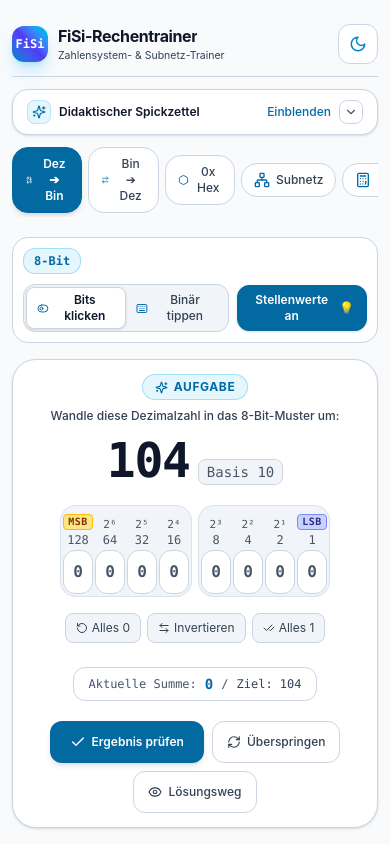
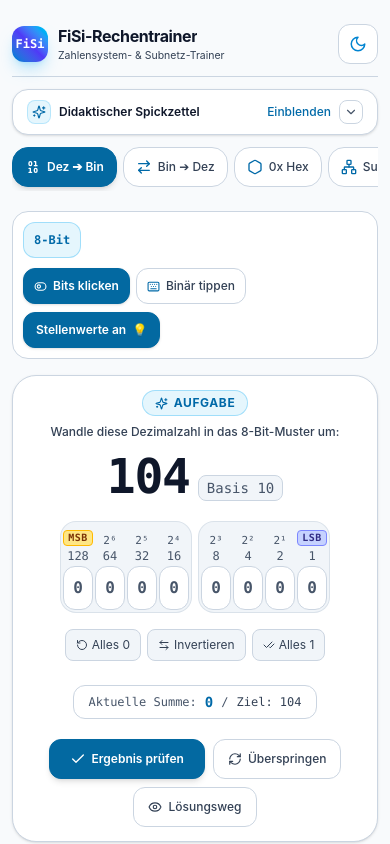
Before and after one commit to osnahub/fisi-rechentrainer, a Next.js app: page / in a window 390 px wide. Shown: the top 844 px of the page. Built offline with nearby package versions, Linux system fonts and the light colour scheme.

Commit message:
fix(ui): unify button heights and prevent multi-line wrapping in mobile view

```diff
--- a/src/app/page.tsx
+++ b/src/app/page.tsx
@@ -97,7 +97,7 @@ function TrainerContent() {
       <ReferenceBar />
 
       {/* Hauptnavigation / Modul-Tabs */}
-      <nav className="relative mb-5 sm:mb-6" aria-label="Hauptnavigation">
+      <nav className="relative mb-5 sm:mb-6 w-full max-w-full min-w-0" aria-label="Hauptnavigation">
         <ModeTabs
           tabs={navItems}
           activeTab={activeModule}
--- a/src/components/modules/BinToDecModule.tsx
+++ b/src/components/modules/BinToDecModule.tsx
@@ -119,7 +119,7 @@ export function BinToDecModule({ rng }: BinToDecModuleProps) {
       {/* Steuerungsleiste */}
       <div className="flex flex-wrap items-center justify-between gap-2.5 p-2.5 sm:p-3 rounded-2xl bg-[var(--bg-surface)] border border-[var(--border-color)]">
         <div className="flex items-center gap-1.5">
-          <span className="text-xs px-2.5 sm:px-3 py-1.5 rounded-xl border border-sky-500/30 bg-sky-500/10 text-sky-700 dark:text-sky-300 font-mono font-semibold">
+          <span className="h-9 inline-flex items-center text-xs px-2.5 sm:px-3 rounded-xl border border-sky-500/30 bg-sky-500/10 text-sky-700 dark:text-sky-300 font-mono font-semibold">
             8-Bit (1 Byte · Bereich 0 bis 255)
           </span>
         </div>
@@ -127,7 +127,7 @@ export function BinToDecModule({ rng }: BinToDecModuleProps) {
         <button
           type="button"
           onClick={() => setShowPowersHelper((prev) => !prev)}
-          className={`text-xs px-3 py-1.5 rounded-xl border transition-all cursor-pointer font-medium flex items-center gap-1.5 focus-visible:outline-none focus-visible:ring-2 focus-visible:ring-sky-500 ${
+          className={`h-9 text-xs px-3 rounded-xl border transition-all cursor-pointer font-medium flex items-center gap-1.5 whitespace-nowrap shrink-0 focus-visible:outline-none focus-visible:ring-2 focus-visible:ring-sky-500 ${
             showPowersHelper
               ? "bg-[var(--primary-btn-bg)] text-white border-[var(--primary-btn-bg)] font-semibold shadow-sm"
               : "border-[var(--border-color)] text-[var(--text-secondary)] hover:border-[var(--border-hover)]"
--- a/src/components/modules/DecToBinModule.tsx
+++ b/src/components/modules/DecToBinModule.tsx
@@ -124,7 +124,7 @@ export function DecToBinModule({ rng }: DecToBinModuleProps) {
       {/* Steuerungsleiste: Modus-Wahl & Stellenwerte-Toggle */}
       <div className="flex flex-wrap items-center justify-between gap-2.5 p-2.5 sm:p-3 rounded-2xl bg-[var(--bg-surface)] border border-[var(--border-color)]">
         <div className="flex items-center gap-1.5 text-xs font-mono font-medium text-[var(--text-secondary)]">
-          <span className="px-2.5 py-1 rounded-xl bg-sky-500/10 border border-sky-500/30 text-sky-700 dark:text-sky-300 font-bold">
+          <span className="h-9 inline-flex items-center px-2.5 sm:px-3 rounded-xl bg-sky-500/10 border border-sky-500/30 text-sky-700 dark:text-sky-300 font-bold">
             8-Bit
           </span>
           <span className="hidden sm:inline text-[var(--text-muted)]">
@@ -132,33 +132,33 @@ export function DecToBinModule({ rng }: DecToBinModuleProps) {
           </span>
         </div>
 
-        <div className="flex items-center gap-2">
+        <div className="flex flex-wrap items-center gap-2">
           {/* Umschalter: Bits klicken vs. Freie Tastatureingabe */}
-          <div className="flex items-center rounded-xl border border-[var(--border-color)] bg-[var(--bg-card-subtle)] p-0.5" role="group" aria-label="Eingabemodus">
+          <div className="flex items-center gap-1.5" role="group" aria-label="Eingabemodus">
             <button
               type="button"
               onClick={() => setInputMethod("click")}
               aria-pressed={inputMethod === "click"}
-              className={`text-xs px-2.5 py-1 rounded-lg font-medium transition-all cursor-pointer flex items-center gap-1.5 focus-visible:outline-none focus-visible:ring-2 focus-visible:ring-sky-500 ${
+              className={`h-9 text-xs px-2.5 sm:px-3 rounded-xl font-medium transition-all cursor-pointer flex items-center gap-1.5 whitespace-nowrap shrink-0 border focus-visible:outline-none focus-visible:ring-2 focus-visible:ring-sky-500 ${
                 inputMethod === "click"
-                  ? "bg-[var(--bg-surface)] text-[var(--text-primary)] shadow-sm font-semibold border border-[var(--border-color)]"
-                  : "text-[var(--text-secondary)] hover:text-[var(--text-primary)]"
+                  ? "bg-[var(--primary-btn-bg)] text-white border-[var(--primary-btn-bg)] font-semibold shadow-sm"
+                  : "border-[var(--border-color)] bg-[var(--bg-surface)] text-[var(--text-secondary)] hover:text-[var(--text-primary)] hover:border-[var(--border-hover)]"
               }`}
             >
-              <ToggleLeft size={13} className="text-sky-700 dark:text-sky-400" />
+              <ToggleLeft size={13} className={inputMethod === "click" ? "text-white shrink-0" : "text-sky-700 dark:text-sky-400 shrink-0"} />
               <span>Bits klicken</span>
             </button>
             <button
               type="button"
               onClick={() => setInputMethod("type")}
               aria-pressed={inputMethod === "type"}
-              className={`text-xs px-2.5 py-1 rounded-lg font-medium transition-all cursor-pointer flex items-center gap-1.5 focus-visible:outline-none focus-visible:ring-2 focus-visible:ring-sky-500 ${
+              className={`h-9 text-xs px-2.5 sm:px-3 rounded-xl font-medium transition-all cursor-pointer flex items-center gap-1.5 whitespace-nowrap shrink-0 border focus-visible:outline-none focus-visible:ring-2 focus-visible:ring-sky-500 ${
                 inputMethod === "type"
-                  ? "bg-[var(--bg-surface)] text-[var(--text-primary)] shadow-sm font-semibold border border-[var(--border-color)]"
-                  : "text-[var(--text-secondary)] hover:text-[var(--text-primary)]"
+                  ? "bg-[var(--primary-btn-bg)] text-white border-[var(--primary-btn-bg)] font-semibold shadow-sm"
+                  : "border-[var(--border-color)] bg-[var(--bg-surface)] text-[var(--text-secondary)] hover:text-[var(--text-primary)] hover:border-[var(--border-hover)]"
               }`}
             >
-              <Keyboard size={13} className="text-sky-700 dark:text-sky-400" />
+              <Keyboard size={13} className={inputMethod === "type" ? "text-white shrink-0" : "text-sky-700 dark:text-sky-400 shrink-0"} />
               <span>Binär tippen</span>
             </button>
           </div>
@@ -167,7 +167,7 @@ export function DecToBinModule({ rng }: DecToBinModuleProps) {
           <button
             type="button"
             onClick={() => setShowPowersHelper((prev) => !prev)}
-            className={`text-xs px-3 py-1.5 rounded-xl border transition-all cursor-pointer font-medium flex items-center gap-1.5 focus-visible:outline-none focus-visible:ring-2 focus-visible:ring-sky-500 ${
+            className={`h-9 text-xs px-3 rounded-xl border transition-all cursor-pointer font-medium flex items-center gap-1.5 whitespace-nowrap shrink-0 focus-visible:outline-none focus-visible:ring-2 focus-visible:ring-sky-500 ${
               showPowersHelper
                 ? "bg-[var(--primary-btn-bg)] text-white border-[var(--primary-btn-bg)] font-semibold shadow-sm"
                 : "border-[var(--border-color)] text-[var(--text-secondary)] hover:border-[var(--border-hover)]"
--- a/src/components/modules/ExplainerModule.tsx
+++ b/src/components/modules/ExplainerModule.tsx
@@ -132,7 +132,7 @@ export function ExplainerModule() {
             </div>
           </div>
 
-          <div className="flex items-center gap-1 bg-[var(--bg-input)] p-1 rounded-xl border border-[var(--border-color)]">
+          <div className="h-9 flex items-center gap-1 bg-[var(--bg-input)] p-1 rounded-xl border border-[var(--border-color)]">
             {(
               [
                 { id: "dec", label: "Dezimal (Basis 10)" },
@@ -147,7 +147,7 @@ export function ExplainerModule() {
                   if (f.id === "dec") setInputValue(String(currentDec));
                   if (f.id === "bin") setInputValue(currentBin);
                 }}
-                className={`text-xs px-3 py-1.5 rounded-lg transition-all cursor-pointer font-medium focus-visible:outline-none focus-visible:ring-2 focus-visible:ring-sky-500 ${
+                className={`h-full text-xs px-3 rounded-lg transition-all cursor-pointer font-medium whitespace-nowrap shrink-0 flex items-center justify-center focus-visible:outline-none focus-visible:ring-2 focus-visible:ring-sky-500 ${
                   format === f.id
                     ? "bg-[var(--primary-btn-bg)] text-white font-semibold shadow-sm"
                     : "text-[var(--text-secondary)] hover:text-[var(--text-primary)]"
@@ -203,7 +203,7 @@ export function ExplainerModule() {
                 key={preset}
                 type="button"
                 onClick={() => setPreset(preset)}
-                className="text-[11px] font-mono px-2.5 py-1 rounded-lg border border-[var(--border-color)] bg-[var(--bg-card-subtle)] text-[var(--text-secondary)] hover:border-sky-500 hover:text-sky-700 dark:hover:text-sky-300 transition-all cursor-pointer font-medium focus-visible:outline-none focus-visible:ring-2 focus-visible:ring-sky-500"
+                className="h-7 inline-flex items-center text-[11px] font-mono px-2.5 rounded-lg border border-[var(--border-color)] bg-[var(--bg-card-subtle)] text-[var(--text-secondary)] hover:border-sky-500 hover:text-sky-700 dark:hover:text-sky-300 transition-all cursor-pointer font-medium whitespace-nowrap shrink-0 focus-visible:outline-none focus-visible:ring-2 focus-visible:ring-sky-500"
               >
                 {preset}
               </button>
--- a/src/components/modules/HexModule.tsx
+++ b/src/components/modules/HexModule.tsx
@@ -171,7 +171,7 @@ export function HexModule({
           onClick={() => setShowNibbleTable((prev) => !prev)}
           aria-expanded={showNibbleTable}
           aria-controls={showNibbleTable ? "nibble-table-panel" : undefined}
-          className={`text-xs px-3 py-2 rounded-xl border transition-all cursor-pointer font-medium shrink-0 focus-visible:outline-none focus-visible:ring-2 focus-visible:ring-sky-500 ${
+          className={`h-9 text-xs px-3 rounded-xl border transition-all cursor-pointer font-medium shrink-0 whitespace-nowrap flex items-center justify-center gap-1.5 focus-visible:outline-none focus-visible:ring-2 focus-visible:ring-sky-500 ${
             showNibbleTable
               ? "bg-[var(--primary-btn-bg)] text-white border-[var(--primary-btn-bg)] font-semibold shadow-sm"
               : "border-[var(--border-color)] text-[var(--text-secondary)] hover:border-[var(--border-hover)]"
--- a/src/components/modules/SubnetModule.tsx
+++ b/src/components/modules/SubnetModule.tsx
@@ -135,7 +135,7 @@ export function SubnetModule({
           onClick={() => setShowFullTable((prev) => !prev)}
           aria-expanded={showFullTable}
           aria-controls={showFullTable ? "subnet-table-panel" : undefined}
-          className={`text-xs px-3 py-1.5 rounded-xl border transition-all cursor-pointer flex items-center gap-1.5 font-medium focus-visible:outline-none focus-visible:ring-2 focus-visible:ring-sky-500 ${
+          className={`h-9 text-xs px-3 rounded-xl border transition-all cursor-pointer flex items-center justify-center gap-1.5 font-medium shrink-0 whitespace-nowrap focus-visible:outline-none focus-visible:ring-2 focus-visible:ring-sky-500 ${
             showFullTable
               ? "bg-[var(--primary-btn-bg)] text-white border-[var(--primary-btn-bg)] shadow-sm"
               : "border-[var(--border-color)] text-[var(--text-secondary)] hover:border-[var(--border-hover)]"
--- a/src/components/ui/BitRow.tsx
+++ b/src/components/ui/BitRow.tsx
@@ -173,7 +173,7 @@ export function BitRow({
           <button
             type="button"
             onClick={handleClearAll}
-            className="flex items-center gap-1 px-2.5 py-1.5 rounded-lg border border-[var(--border-color)] bg-[var(--bg-card-subtle)] hover:bg-[var(--bg-surface)] hover:text-[var(--text-primary)] hover:border-[var(--border-hover)] transition-all cursor-pointer focus-visible:outline-none focus-visible:ring-2 focus-visible:ring-sky-500"
+            className="h-8 flex items-center justify-center gap-1 px-2.5 rounded-lg border border-[var(--border-color)] bg-[var(--bg-card-subtle)] hover:bg-[var(--bg-surface)] hover:text-[var(--text-primary)] hover:border-[var(--border-hover)] transition-all cursor-pointer whitespace-nowrap shrink-0 focus-visible:outline-none focus-visible:ring-2 focus-visible:ring-sky-500"
             title="Alle Bits auf 0 setzen"
           >
             <RotateCcw size={12} />
@@ -182,7 +182,7 @@ export function BitRow({
           <button
             type="button"
             onClick={handleInvertAll}
-            className="flex items-center gap-1 px-2.5 py-1.5 rounded-lg border border-[var(--border-color)] bg-[var(--bg-card-subtle)] hover:bg-[var(--bg-surface)] hover:text-[var(--text-primary)] hover:border-[var(--border-hover)] transition-all cursor-pointer focus-visible:outline-none focus-visible:ring-2 focus-visible:ring-sky-500"
+            className="h-8 flex items-center justify-center gap-1 px-2.5 rounded-lg border border-[var(--border-color)] bg-[var(--bg-card-subtle)] hover:bg-[var(--bg-surface)] hover:text-[var(--text-primary)] hover:border-[var(--border-hover)] transition-all cursor-pointer whitespace-nowrap shrink-0 focus-visible:outline-none focus-visible:ring-2 focus-visible:ring-sky-500"
             title="Alle Bits umkehren (0 ➔ 1, 1 ➔ 0)"
           >
             <ArrowLeftRight size={12} />
@@ -191,7 +191,7 @@ export function BitRow({
           <button
             type="button"
             onClick={handleSetAll}
-            className="flex items-center gap-1 px-2.5 py-1.5 rounded-lg border border-[var(--border-color)] bg-[var(--bg-card-subtle)] hover:bg-[var(--bg-surface)] hover:text-[var(--text-primary)] hover:border-[var(--border-hover)] transition-all cursor-pointer focus-visible:outline-none focus-visible:ring-2 focus-visible:ring-sky-500"
+            className="h-8 flex items-center justify-center gap-1 px-2.5 rounded-lg border border-[var(--border-color)] bg-[var(--bg-card-subtle)] hover:bg-[var(--bg-surface)] hover:text-[var(--text-primary)] hover:border-[var(--border-hover)] transition-all cursor-pointer whitespace-nowrap shrink-0 focus-visible:outline-none focus-visible:ring-2 focus-visible:ring-sky-500"
             title="Alle Bits auf 1 setzen"
           >
             <CheckCheck size={12} />
--- a/src/components/ui/ExerciseActions.tsx
+++ b/src/components/ui/ExerciseActions.tsx
@@ -24,7 +24,7 @@ export function ExerciseActions({
         <button
           type="button"
           onClick={onNext}
-          className="min-h-[42px] flex items-center justify-center gap-1.5 sm:gap-2 px-6 sm:px-7 py-2 sm:py-2.5 rounded-xl bg-[var(--primary-btn-bg)] hover:bg-[var(--primary-btn-hover)] text-white text-xs sm:text-sm font-semibold transition-all cursor-pointer shadow-md focus-visible:outline-none focus-visible:ring-2 focus-visible:ring-sky-500 focus-visible:ring-offset-2"
+          className="h-10 sm:h-11 flex items-center justify-center gap-1.5 sm:gap-2 px-6 sm:px-7 rounded-xl bg-[var(--primary-btn-bg)] hover:bg-[var(--primary-btn-hover)] text-white text-xs sm:text-sm font-semibold transition-all cursor-pointer shadow-md border border-[var(--primary-btn-bg)] whitespace-nowrap shrink-0 focus-visible:outline-none focus-visible:ring-2 focus-visible:ring-sky-500 focus-visible:ring-offset-2"
         >
           <ArrowRight size={16} />
           <span>Nächste Aufgabe (Enter ↵)</span>
@@ -34,7 +34,7 @@ export function ExerciseActions({
           <button
             type="button"
             onClick={onCheck}
-            className="min-h-[42px] flex items-center justify-center gap-1.5 sm:gap-2 px-5 sm:px-6 py-2 sm:py-2.5 rounded-xl bg-[var(--primary-btn-bg)] hover:bg-[var(--primary-btn-hover)] text-white text-xs sm:text-sm font-semibold transition-all cursor-pointer shadow-md focus-visible:outline-none focus-visible:ring-2 focus-visible:ring-sky-500 focus-visible:ring-offset-2"
+            className="h-10 sm:h-11 flex items-center justify-center gap-1.5 sm:gap-2 px-5 sm:px-6 rounded-xl bg-[var(--primary-btn-bg)] hover:bg-[var(--primary-btn-hover)] text-white text-xs sm:text-sm font-semibold transition-all cursor-pointer shadow-md border border-[var(--primary-btn-bg)] whitespace-nowrap shrink-0 focus-visible:outline-none focus-visible:ring-2 focus-visible:ring-sky-500 focus-visible:ring-offset-2"
           >
             <Check size={16} />
             <span>Ergebnis prüfen</span>
@@ -43,7 +43,7 @@ export function ExerciseActions({
           <button
             type="button"
             onClick={onNext}
-            className="min-h-[42px] flex items-center justify-center gap-1.5 px-3.5 sm:px-4 py-2 sm:py-2.5 rounded-xl border border-[var(--border-color)] bg-[var(--bg-surface)] text-[var(--text-secondary)] hover:text-[var(--text-primary)] hover:border-[var(--border-hover)] transition-all cursor-pointer text-xs font-medium focus-visible:outline-none focus-visible:ring-2 focus-visible:ring-sky-500 focus-visible:ring-offset-2"
+            className="h-10 sm:h-11 flex items-center justify-center gap-1.5 px-3.5 sm:px-4 rounded-xl border border-[var(--border-color)] bg-[var(--bg-surface)] text-[var(--text-secondary)] hover:text-[var(--text-primary)] hover:border-[var(--border-hover)] transition-all cursor-pointer text-xs sm:text-sm font-medium whitespace-nowrap shrink-0 focus-visible:outline-none focus-visible:ring-2 focus-visible:ring-sky-500 focus-visible:ring-offset-2"
           >
             <RefreshCw size={14} />
             <span>Überspringen</span>
@@ -52,7 +52,7 @@ export function ExerciseActions({
           <button
             type="button"
             onClick={onRevealSolution}
-            className="min-h-[42px] flex items-center justify-center gap-1.5 px-3.5 sm:px-4 py-2 sm:py-2.5 rounded-xl border border-[var(--border-color)] bg-[var(--bg-surface)] text-[var(--text-secondary)] hover:text-sky-700 dark:hover:text-sky-400 hover:border-sky-500/40 transition-all cursor-pointer text-xs font-medium focus-visible:outline-none focus-visible:ring-2 focus-visible:ring-sky-500 focus-visible:ring-offset-2"
+            className="h-10 sm:h-11 flex items-center justify-center gap-1.5 px-3.5 sm:px-4 rounded-xl border border-[var(--border-color)] bg-[var(--bg-surface)] text-[var(--text-secondary)] hover:text-sky-700 dark:hover:text-sky-400 hover:border-sky-500/40 transition-all cursor-pointer text-xs sm:text-sm font-medium whitespace-nowrap shrink-0 focus-visible:outline-none focus-visible:ring-2 focus-visible:ring-sky-500 focus-visible:ring-offset-2"
           >
             <Eye size={14} />
             <span>{showSolutionText}</span>
--- a/src/components/ui/ModeTabs.tsx
+++ b/src/components/ui/ModeTabs.tsx
@@ -73,7 +73,7 @@ export function ModeTabs<T extends string>({
       role="tablist"
       aria-label={ariaLabel}
       onKeyDown={handleKeyDown}
-      className={`flex items-center gap-1.5 overflow-x-auto pb-1 scrollbar-none snap-x snap-mandatory ${className}`}
+      className={`w-full max-w-full min-w-0 flex items-center gap-1.5 overflow-x-auto pb-1 scrollbar-none snap-x snap-mandatory ${className}`}
     >
       {tabs.map((tab, idx) => {
         const Icon = tab.icon;
@@ -94,8 +94,8 @@ export function ModeTabs<T extends string>({
             aria-controls={panelElementId}
             tabIndex={isActive ? 0 : -1}
             onClick={() => onChange(tab.id)}
-            className={`snap-start flex items-center justify-center gap-1.5 ${
-              isSmall ? "rounded-xl px-2.5 sm:px-3 py-1.5 text-xs" : "rounded-2xl px-3 sm:px-4 py-2 sm:py-2.5 text-xs sm:text-sm"
+            className={`snap-start shrink-0 whitespace-nowrap flex items-center justify-center gap-1.5 ${
+              isSmall ? "h-9 rounded-xl px-2.5 sm:px-3 text-xs" : "h-10 sm:h-11 rounded-2xl px-3 sm:px-4 text-xs sm:text-sm"
             } font-medium transition-all cursor-pointer border focus-visible:outline-none focus-visible:ring-2 focus-visible:ring-sky-500 focus-visible:ring-offset-2 ${
               isActive
                 ? "bg-[var(--primary-btn-bg)] text-white border-[var(--primary-btn-bg)] font-semibold shadow-md"
```
Also changed, not shown: 1 other file (tests, documents, lock files or other folders).
